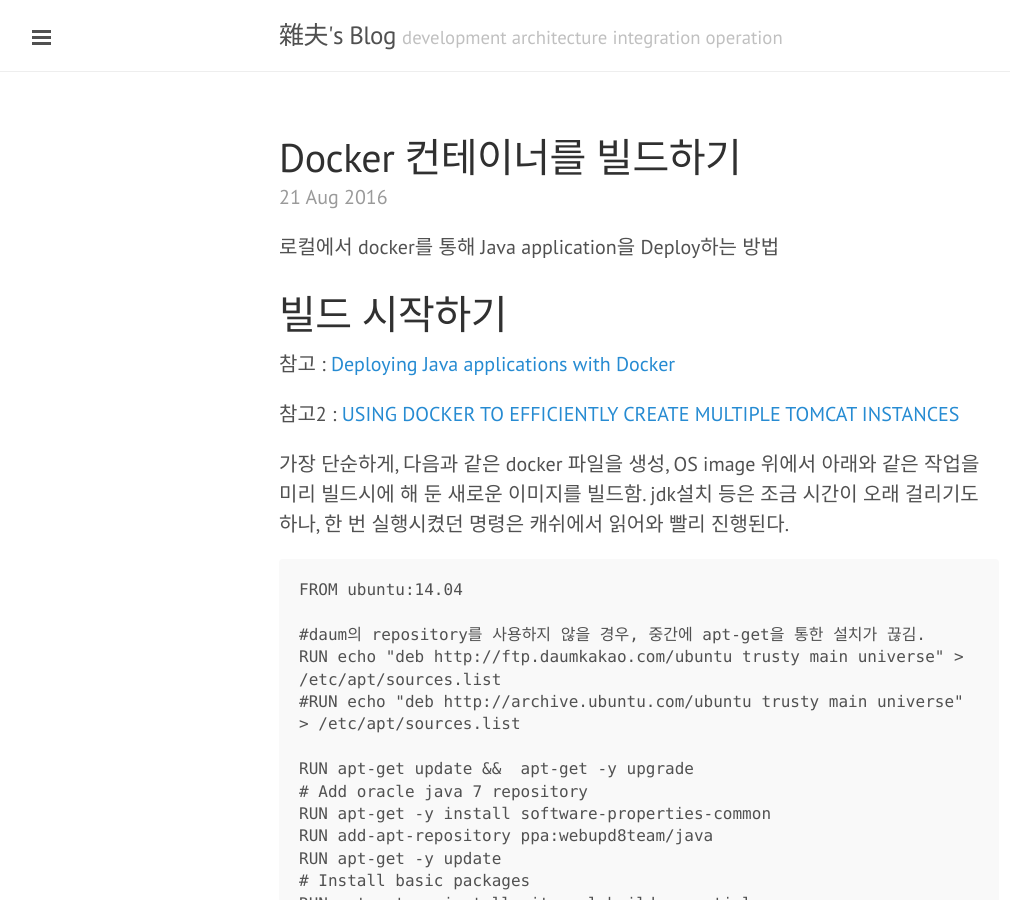
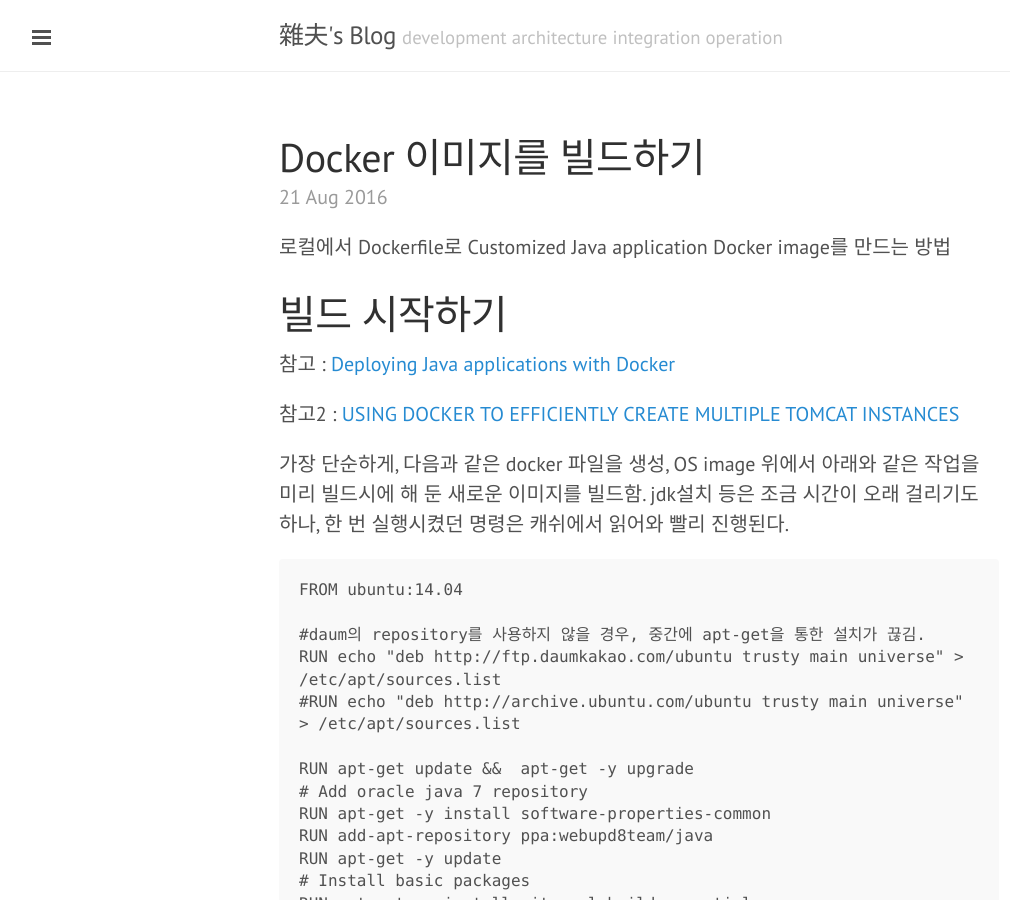
Before and after one commit to skaqud/skaqud.github.com, a Jekyll site: the page built from _posts/2016-08-22-Build-Docker-Container.markdown, in a window 1280 px wide and 900 px high. Shown: the whole window, without its empty margins (1-1011 px from the left). Built offline with Jekyll 4.4.1, drawn with Linux system fonts in a browser that asks for light colours.

Commit message:
update posts

```diff
--- a/_posts/2016-08-22-Build-Docker-Container.markdown
+++ b/_posts/2016-08-22-Build-Docker-Container.markdown
@@ -1,6 +1,6 @@
 ---
 layout: post
-title:  "Docker 컨테이너를 빌드하기"
+title:  "Docker 이미지를 빌드하기"
 date:   2016-08-21 18:30:00
 tags:
 - 삽질
@@ -8,7 +8,7 @@
 - Docker
 ---
 
-로컬에서 docker를 통해 Java application을 Deploy하는 방법
+로컬에서 Dockerfile로 Customized Java application Docker image를 만드는 방법
 
 # 빌드 시작하기
 
```
